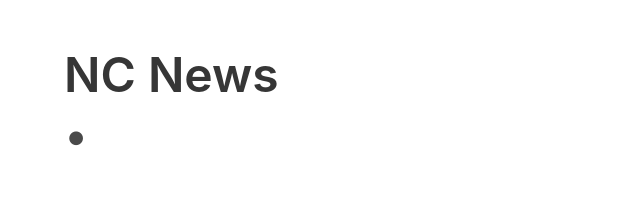
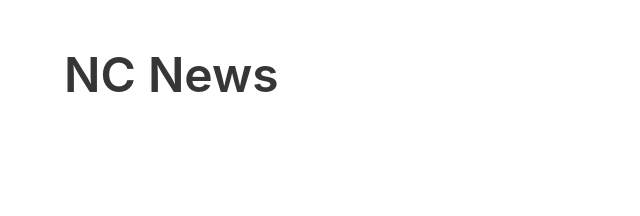
Before and after one commit to chrisjones11/my-Northcoders-news, a React app: page / in a window 1280 px wide. Shown: the top 216 px of the page, without its empty margins (0-640 px from the left). Built offline with nearby package versions, Linux system fonts and the light colour scheme.

Commit message:
implement basic reducer and reducer.spec file and test reducer is a function and to test babel working correctly

```diff
--- a/package.json
+++ b/package.json
@@ -47,5 +47,10 @@
     "redux": "^3.7.2",
     "redux-logger": "^3.0.6",
     "redux-thunk": "^2.2.0"
+  },
+  "babel": {
+    "presets": [
+      "env"
+    ]
   }
 }
--- a/src/components/App.js
+++ b/src/components/App.js
@@ -6,9 +6,7 @@ class App extends React.Component {
       <section className='section'>
         <div id='App' className='container'>
           <h1 className='title is-1'>NC News</h1>
-          <span className='icon'>
-            <i className='fa fa-circle'></i>
-          </span>
+
         </div>
       </section>
     );
--- /dev/null
+++ b/src/reducers/index.js
@@ -0,0 +1,3 @@
+export default (prevState, action) => {
+  return prevState;
+};
```
Also changed, not shown: 1 other file (tests, documents, lock files or other folders).
